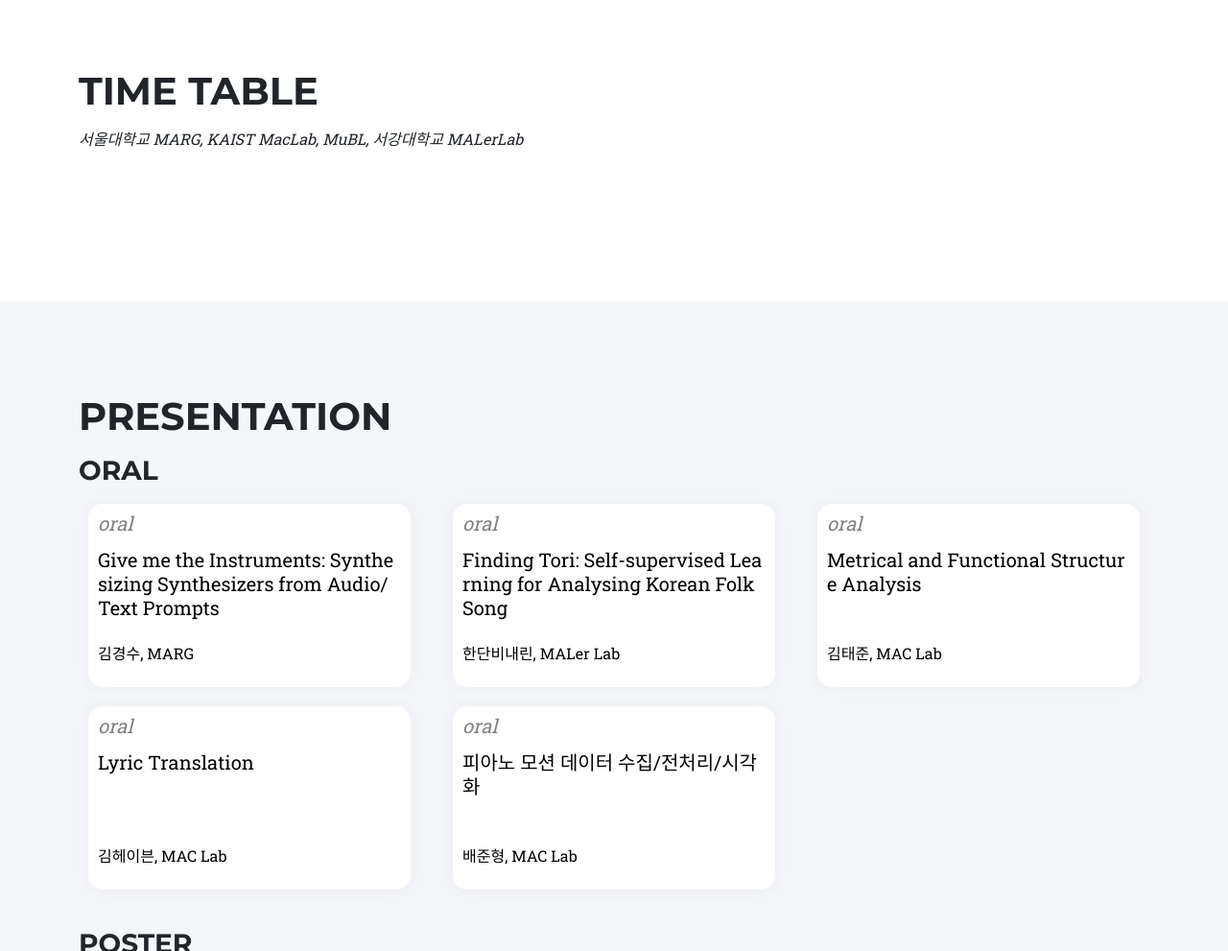
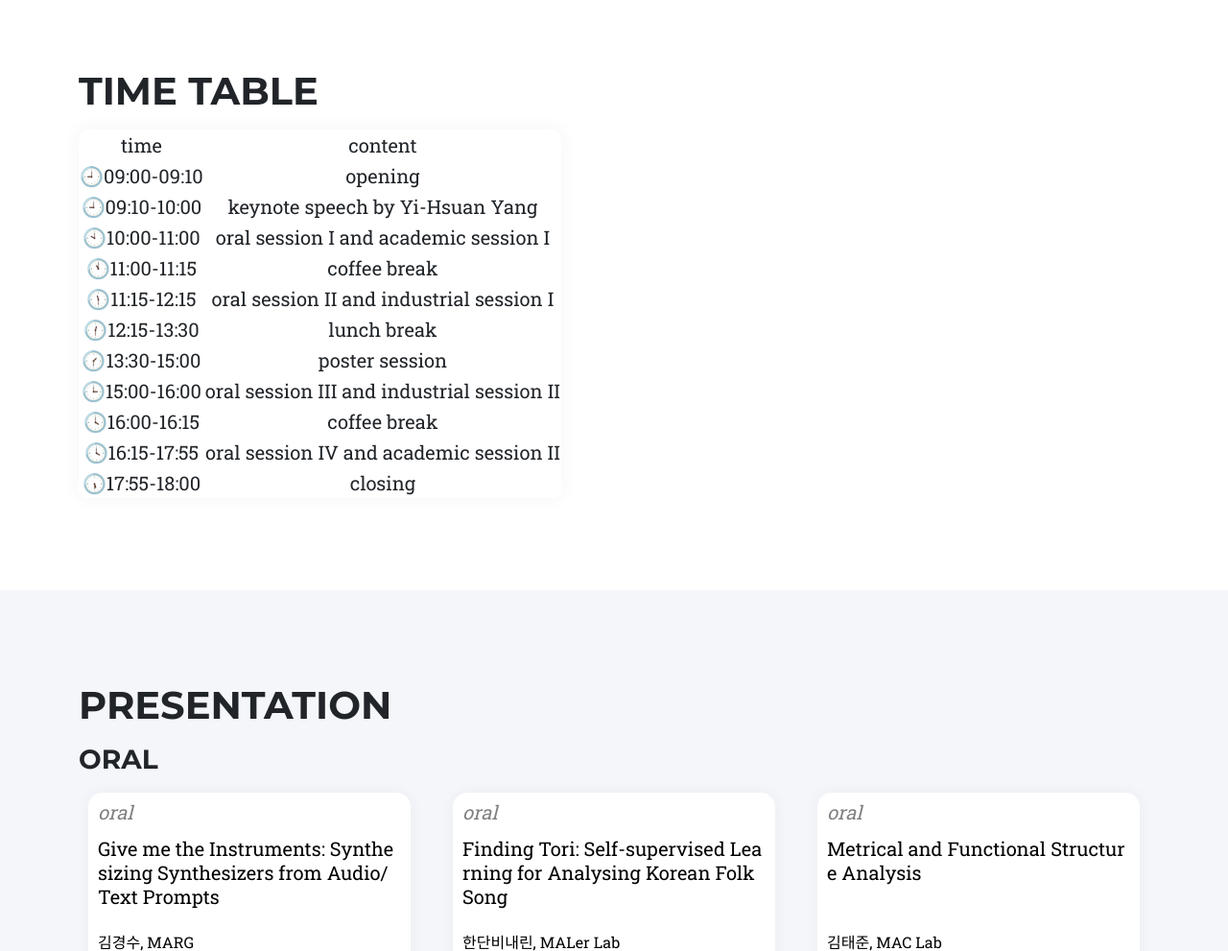
Before and after one commit to margjh/margjh.github.io, a plain HTML site: page index.html in a window 1280 px wide. Shown: the part 1220-2211 px from the top of the page at 96% size. Drawn offline with nearby package versions, Linux system fonts and the light colour scheme; a web font is replaced by a local one.

Commit message:
megaboard

```diff
--- a/index.html
+++ b/index.html
@@ -29,6 +29,7 @@
                 <div class="collapse navbar-collapse" id="navbarResponsive">
                     <ul class="navbar-nav text-uppercase ms-auto py-4 py-lg-0">
                         <li class="nav-item"><a class="nav-link" href="#about">About</a></li>
+                        <li class="nav-item"><a class="nav-link" href="#time_table">Time Table</a></li>
                         <li class="nav-item"><a class="nav-link" href="#presentation">Presentation</a></li>
                         <li class="nav-item"><a class="nav-link" href="#location">Location</a></li>
 
@@ -58,9 +59,65 @@
         </section>
         <section class="page-section" id="time_table">
             <div class="container">
-                <div class="text-center">
+                <div class="text-center" >
+
                     <h2 class="section-heading text-uppercase" style="text-align:left">Time Table</h2>
-                    <h3 class="section-subheading " style="text-align:left">서울대학교 MARG, KAIST MacLab, MuBL, 서강대학교 MALerLab</h3>
+                    <table class="time_table">
+                        <thead>
+                            <tr>
+                                <td>time</td>
+                                <td>content</td>
+
+                            </tr>
+                        </thead>
+                        <tbody>
+                            <tr>
+                                <td>🕘09:00-09:10</td>
+                                <td>opening</td>
+                            </tr>
+                            <tr>
+                                <td>🕘09:10-10:00</td>
+                                <td>keynote speech by Yi-Hsuan Yang</td>
+                              </tr>
+                              <tr>
+                                <td>🕙10:00-11:00</td>
+                                <td>oral session I and academic session I</td>
+                              </tr>
+                              <tr>
+                                <td>🕚11:00-11:15</td>
+                                <td>coffee break</td>
+                              </tr>
+                              <tr>
+                                <td>🕦11:15-12:15</td>
+                                <td>oral session II and industrial session I</td>
+                              </tr>
+                              <tr>
+                                <td>🕧12:15-13:30</td>
+                                <td>lunch break</td>
+                              </tr>
+                              <tr>
+                                <td>🕜13:30-15:00</td>
+                                <td>poster session</td>
+                              </tr>
+                              <tr>
+                                <td>🕒15:00-16:00</td>
+                                <td>oral session III and industrial session II</td>
+                              </tr>
+                              <tr>
+                                <td>🕓16:00-16:15</td>
+                                <td>coffee break</td>
+                              </tr>
+                              <tr>
+                                <td>🕓16:15-17:55</td>
+                                <td>oral session IV and academic session II</td>
+                              </tr>
+                              <tr>
+                                <td>🕠17:55-18:00</td>
+                                <td>closing</td>
+                              </tr>
+                        </tbody>
+                    </table>
+
                 </div>
 
             </div>
```
Also changed, not shown: css/styles.css.
